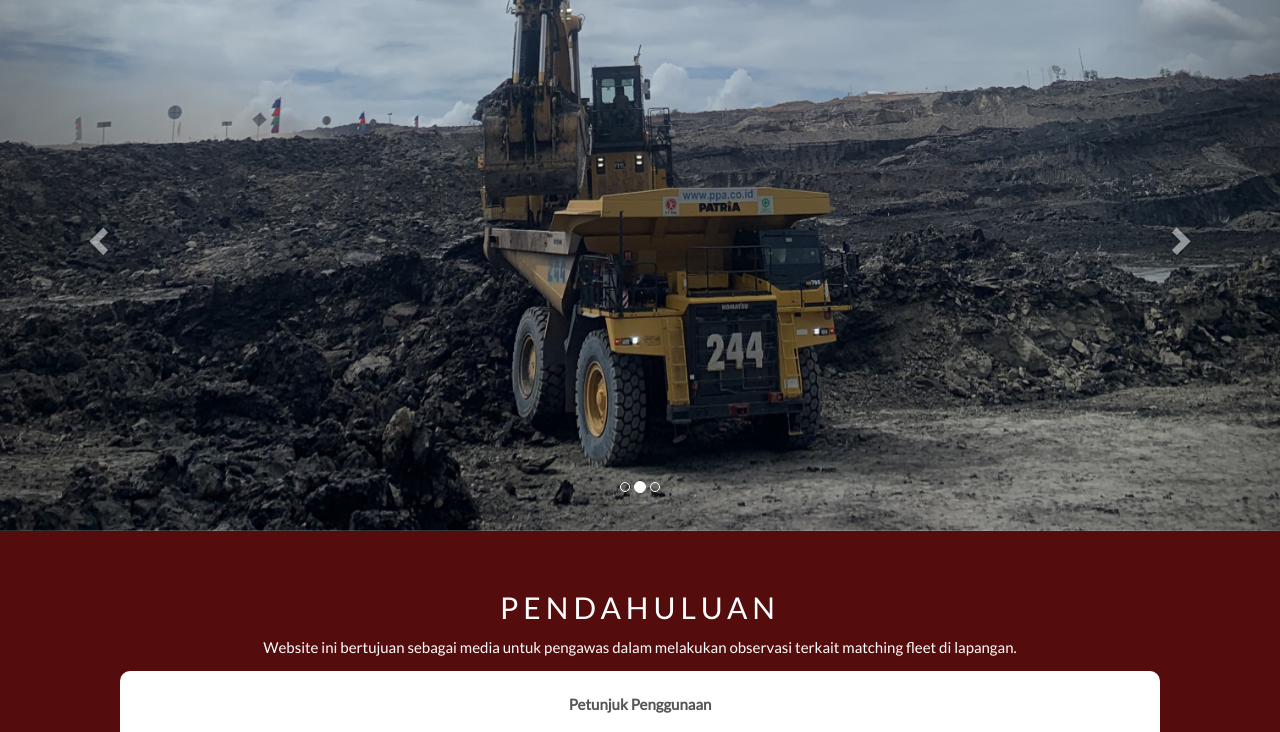
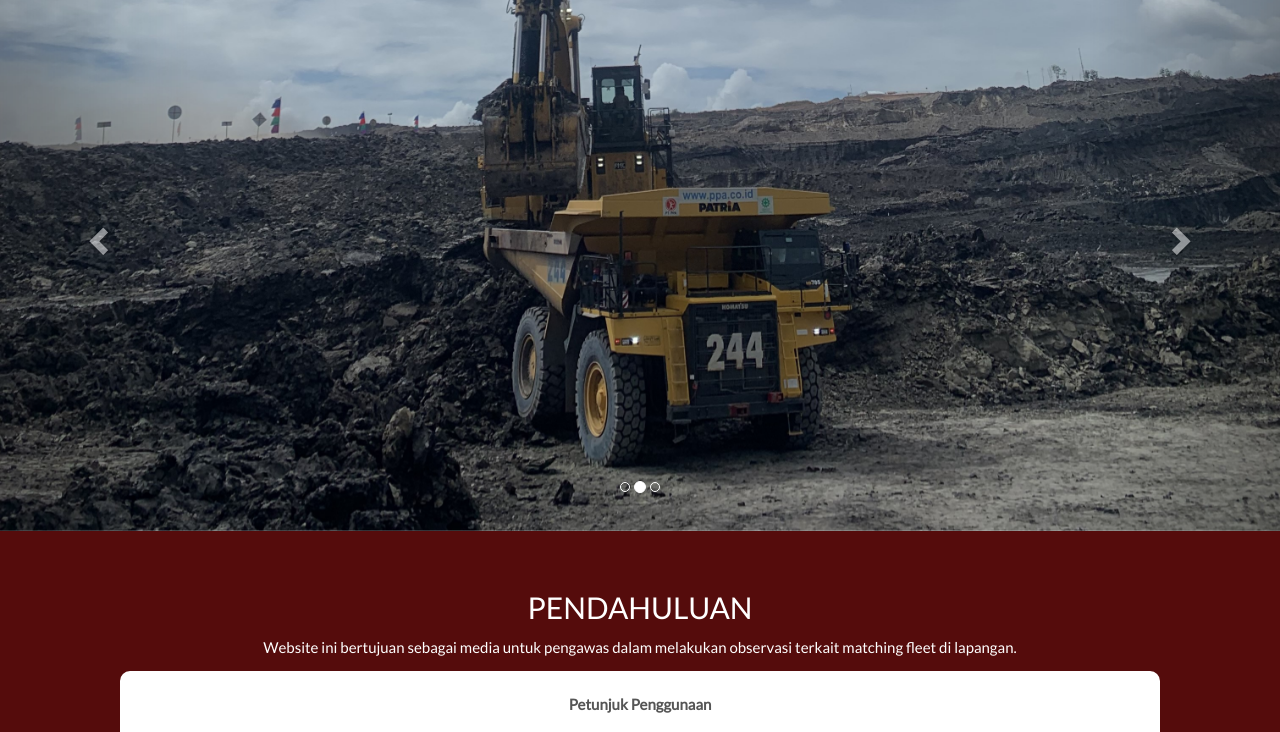
Before and after one commit to matchingfactor/matchingfleet, a plain HTML site: page index.html in a window 1280 px wide. Shown: the part 62-794 px from the top of the page. Drawn offline with nearby package versions, Linux system fonts and the light colour scheme.

Commit message:
Add files via upload

```diff
--- a/index.html
+++ b/index.html
@@ -18,7 +18,6 @@
 
         h3,
         h4 {
-            letter-spacing: 5px;
             font-size: 30px;
             color: #111;
         }
```
